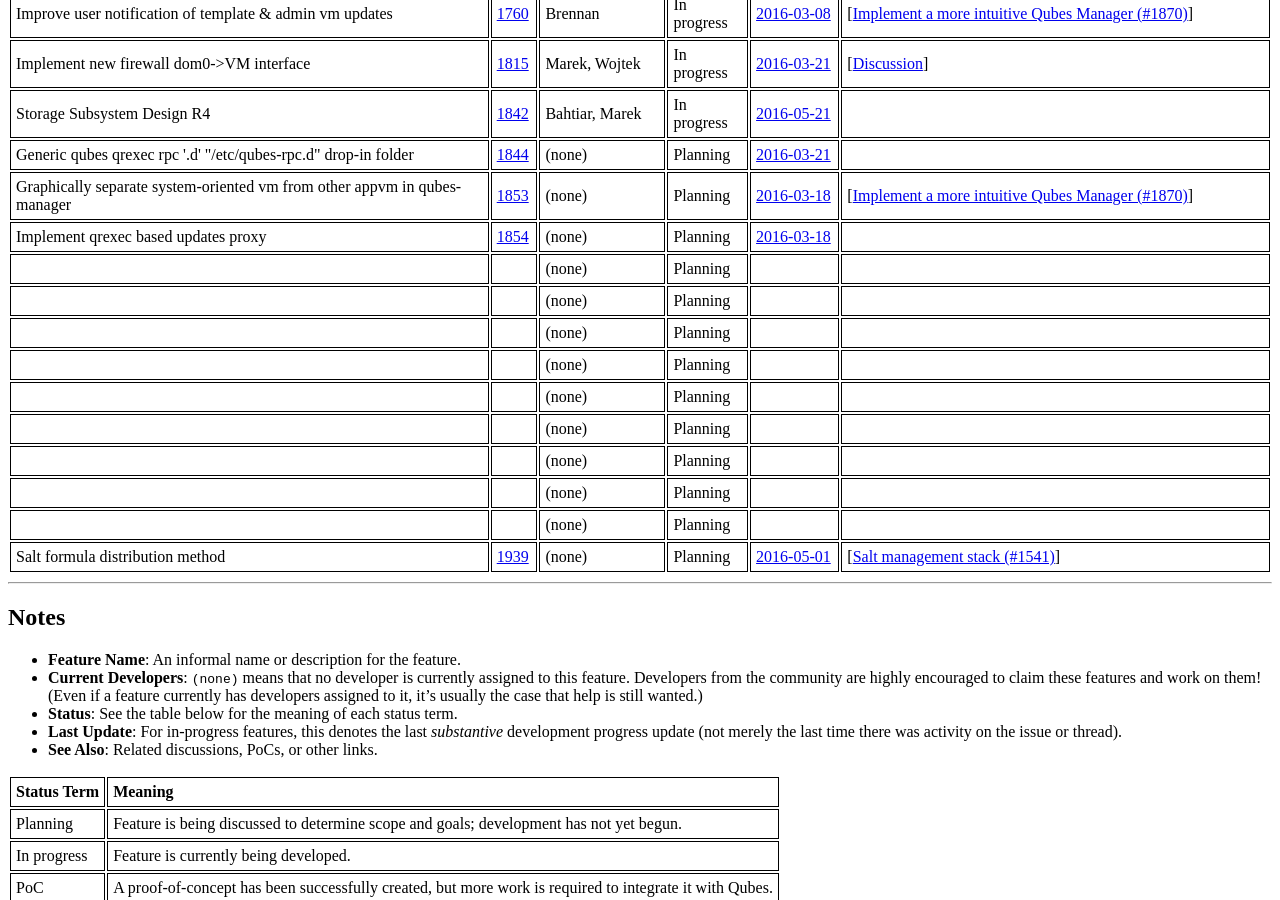
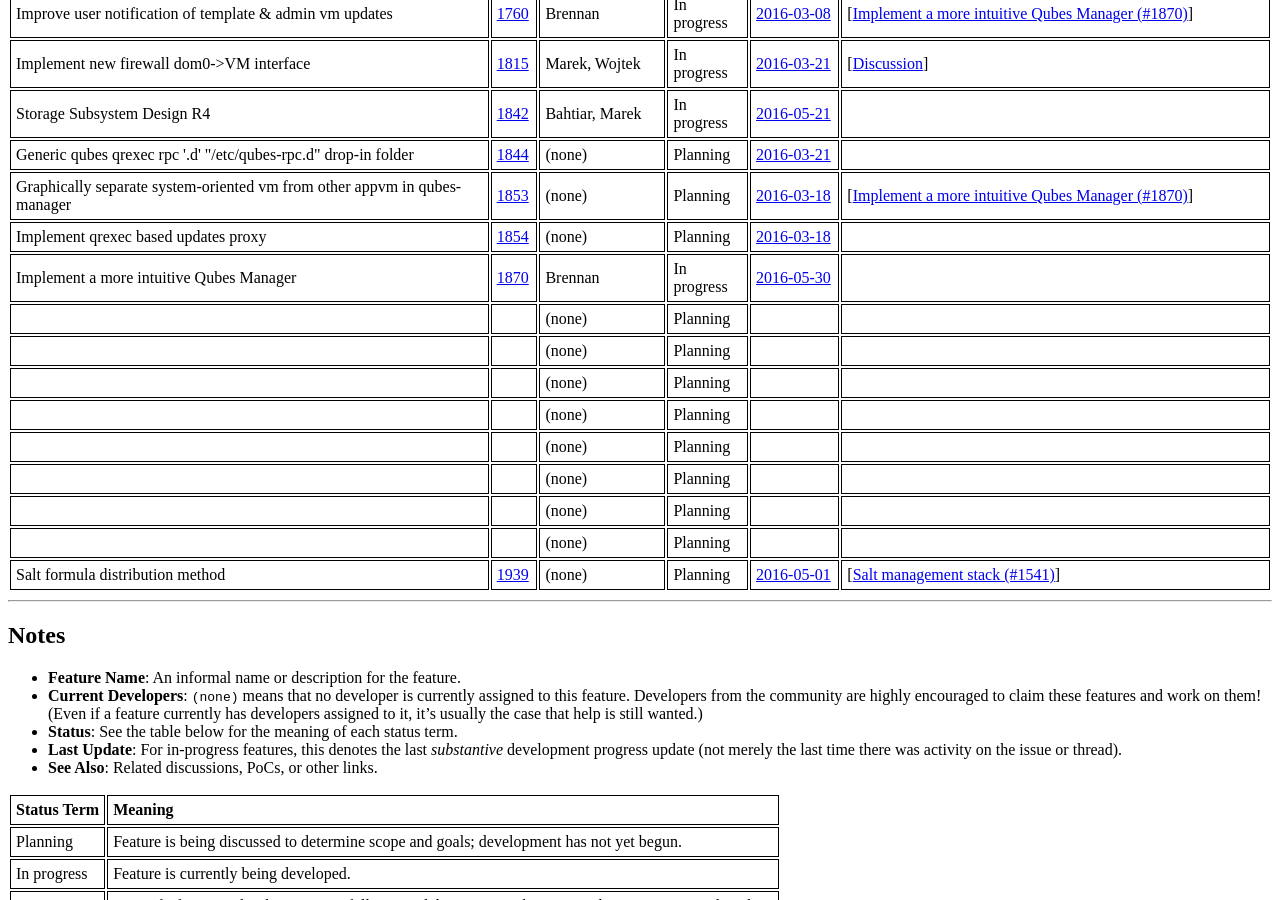
Before and after one commit to QubesOS/qubes-issues, a Jekyll site: the page built from index.md, in a window 1280 px wide and 900 px high, scrolled down 2664 px. Built offline with Jekyll 4.4.1, drawn with Linux system fonts in a browser that asks for light colours.

Commit message:
Track #1870

```diff
--- a/_data/features.yml
+++ b/_data/features.yml
@@ -1157,15 +1157,15 @@
   - desc   :
     url    :
 
-- name   :
-  issue  :
-  devs   :
+- name   : Implement a more intuitive Qubes Manager
+  issue  : 1870
+  devs   : Brennan
   status :
-    term   :
+    term   : In progress
     url    :
   updated:
-    date   :
-    url    :
+    date   : 2016-05-30
+    url    : https://github.com/QubesOS/qubes-issues/issues/1870#issuecomment-222517690
   info   :
   - desc   :
     url    :
```
